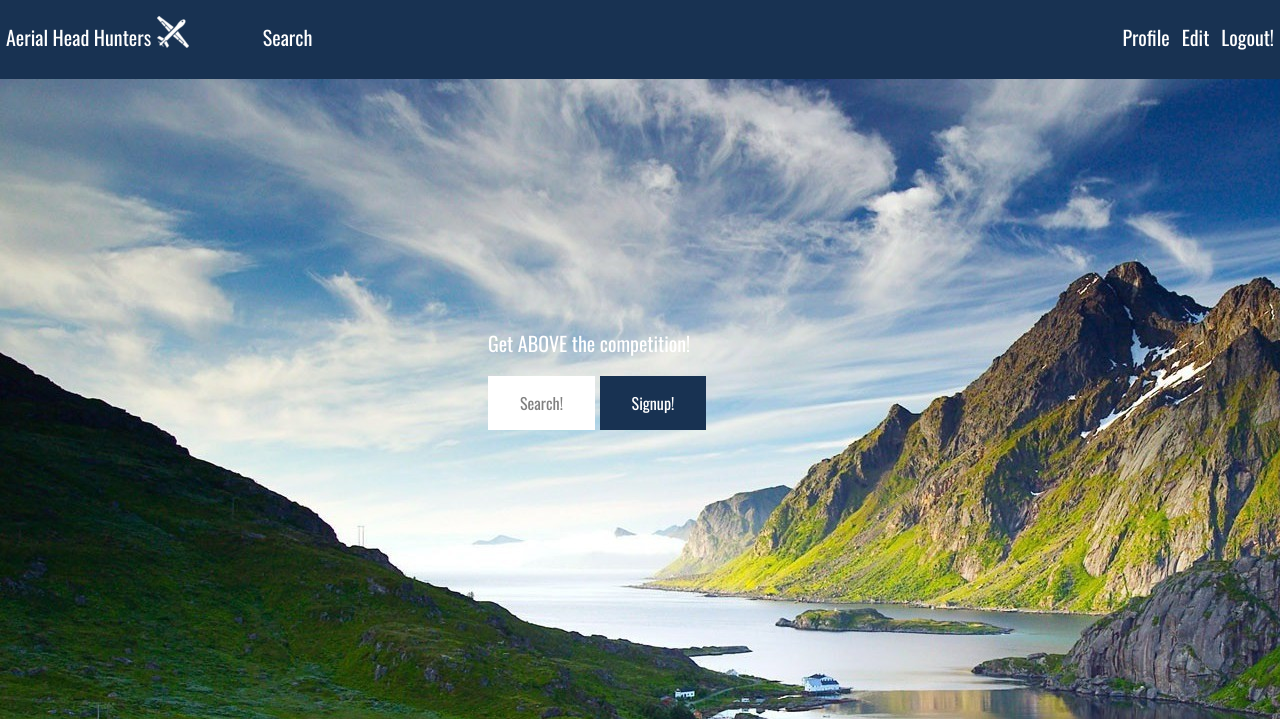
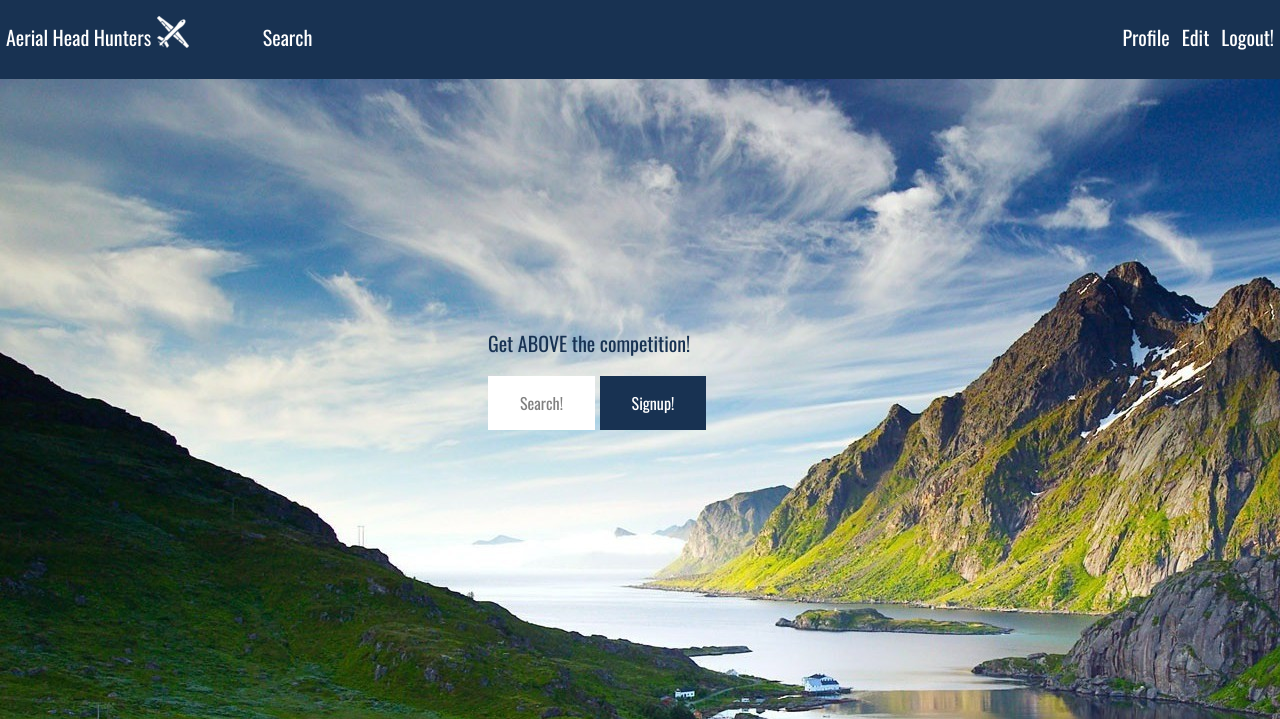
Before and after one commit to imPatSpence/webdev, a PHP site: page / in a window 1280 px wide. Shown: the top 719 px of the page. Run offline with PHP 8.4, Linux system fonts and the light colour scheme; the visitor is signed in with stand-in values (Sample User, id 1).

Commit message:
changed font color on slogan

```diff
--- a/index.php
+++ b/index.php
@@ -32,7 +32,7 @@
 
 		<div class ="sloganBox">
 			<ul class = "middleFront">
-			<li class= "middleFrontItems">Get ABOVE the competition!</li><br><br>
+			<li class= "middleFrontItems"><font color="#183252">Get ABOVE the competition!</font></li><br><br>
 			<li class = "middleFrontItems"><a class="buttonWhite" href= "browse.php">Search!</a></button> <a class="buttonBlue" href="signup.php">Signup!</a> </li>
 			</ul>
 		</div>
```
